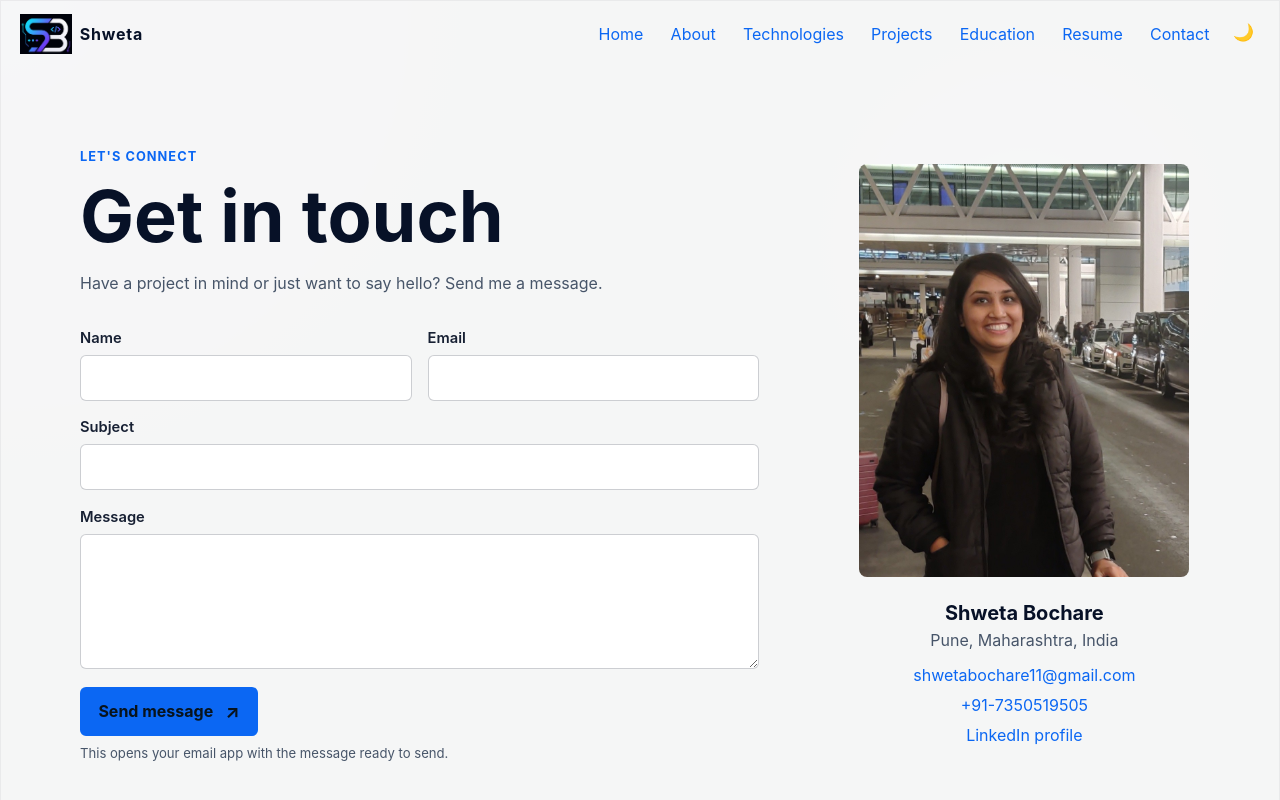
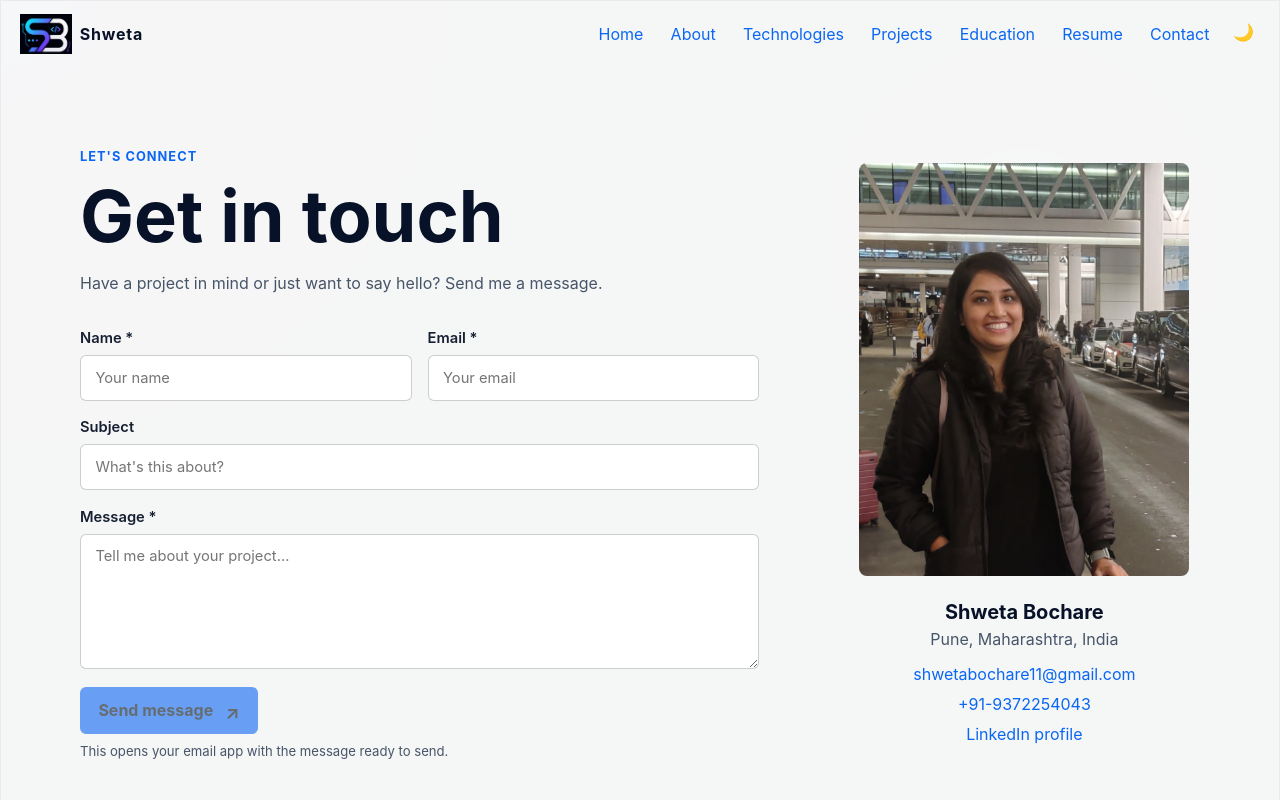
Before and after one commit to sb1197/my-portfolio, a React (Vite) app: page /contact in a window 1280 px wide. Shown: the top 800 px of the page. Built offline with nearby package versions, Linux system fonts and the light colour scheme.

Commit message:
feat: add About and Projects pages; update ContactForm with validation and styling improvements

```diff
--- a/src/App.jsx
+++ b/src/App.jsx
@@ -2,6 +2,8 @@ import { Navigate, Route, Routes } from 'react-router-dom';
 
 import { PROFILE } from './constants';
 import ContactForm from './components/contact/ContactForm';
+import AboutPage from './components/about/AboutPage';
+import ProjectsPage from './components/projects/ProjectsPage';
 import {
   AboutSection,
   DetailsSection,
@@ -37,8 +39,8 @@ function App() {
             </>
           }
         />
-        <Route path="/about" element={<></>} />
-        <Route path="/projects" element={<></>} />
+        <Route path="/about" element={<AboutPage />} />
+        <Route path="/projects" element={<ProjectsPage />} />
         <Route
           path="/contact"
           element={
--- /dev/null
+++ b/src/components/about/AboutPage.jsx
@@ -0,0 +1,14 @@
+import React from 'react';
+
+const AboutPage = () => {
+    return (
+        <div>
+            <h1>About Me</h1>
+            <p>
+                I am a passionate frontend developer from Pune, blending creative design with 6+ years of technical expertise. My journey in the tech world has been driven by a love for coding and a desire to create seamless user experiences.
+            </p>
+        </div>
+    );
+}
+
+export default AboutPage;
--- a/src/components/contact/ContactForm.jsx
+++ b/src/components/contact/ContactForm.jsx
@@ -1,7 +1,10 @@
+import { useState } from 'react';
+
 import '../../styles/ContactForm.css';
 import profileImage from '../../images/self.jpg';
 
 function ContactForm({ name, location, contact }) {
+  const [isFormValid, setIsFormValid] = useState(false);
   const emailAddress = contact.email.replace(/^mailto:/, '');
 
   function handleSubmit(event) {
@@ -26,26 +29,30 @@ function ContactForm({ name, location, contact }) {
             Have a project in mind or just want to say hello? Send me a message.
           </p>
 
-          <form className="contact-form" onSubmit={handleSubmit}>
+          <form
+            className="contact-form"
+            onChange={(event) => setIsFormValid(event.currentTarget.checkValidity())}
+            onSubmit={handleSubmit}
+          >
             <div className="contact-form-row">
               <label>
-                Name
-                <input name="name" type="text" autoComplete="name" required />
+                Name *
+                <input name="name" type="text" autoComplete="name" placeholder="Your name" required />
               </label>
               <label>
-                Email
-                <input name="email" type="email" autoComplete="email" required />
+                Email *
+                <input name="email" type="email" autoComplete="email" placeholder="Your email" required />
               </label>
             </div>
             <label>
               Subject
-              <input name="subject" type="text" required />
+              <input name="subject" type="text" placeholder="What's this about?" />
             </label>
             <label>
-              Message
-              <textarea name="message" rows="6" required />
+              Message *
+              <textarea name="message" rows="6" placeholder="Tell me about your project..." required />
             </label>
-            <button className="contact-send-button" type="submit">
+            <button className="contact-send-button" type="submit" disabled={!isFormValid}>
               Send message <span aria-hidden="true">&#8599;</span>
             </button>
             <p className="contact-form-note">
--- /dev/null
+++ b/src/components/projects/ProjectsPage.jsx
@@ -0,0 +1,11 @@
+import React from 'react';
+
+const ProjectsPage = () => {
+    return (
+        <div>
+            <h1>Projects</h1>
+        </div>
+    );
+}
+
+export default ProjectsPage;
--- a/src/constants.js
+++ b/src/constants.js
@@ -149,7 +149,7 @@ export const PROFILE = {
   contact: {
     email: 'mailto:shwetabochare11@gmail.com',
     portfolio: 'https://my-portfolio-five-henna-98.vercel.app/',
-    phone: 'tel:+91-7350519505',
+    phone: 'tel:+91-9372254043',
     linkedin: 'https://www.linkedin.com/in/shweta-bochare-172283128/',
     github: 'https://github.com/sb1197',
     medium: 'https://medium.com/@shwetabochare11',
--- a/src/styles/ContactForm.css
+++ b/src/styles/ContactForm.css
@@ -87,13 +87,19 @@
     background-color 160ms ease;
 }
 
-.contact-send-button:hover {
+.contact-send-button:hover:not(:disabled) {
   background: cornflowerblue;
   transform: translateY(-2px);
 }
 
+.contact-send-button:disabled {
+  cursor: not-allowed;
+  opacity: 0.6;
+}
+
 .contact-send-button span {
   font-size: 1.15rem;
+  margin-bottom: -4px;
 }
 
 .contact-form-note {
```
